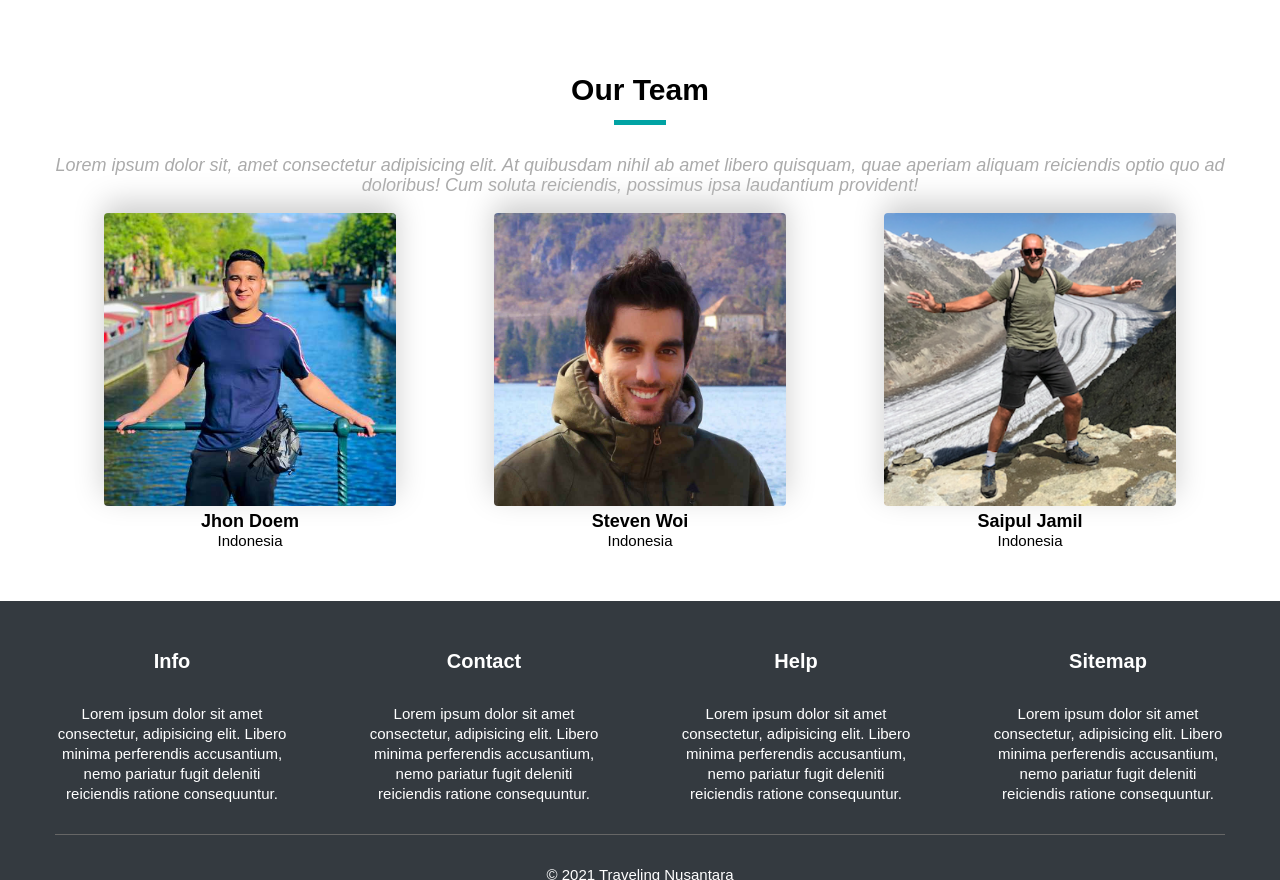
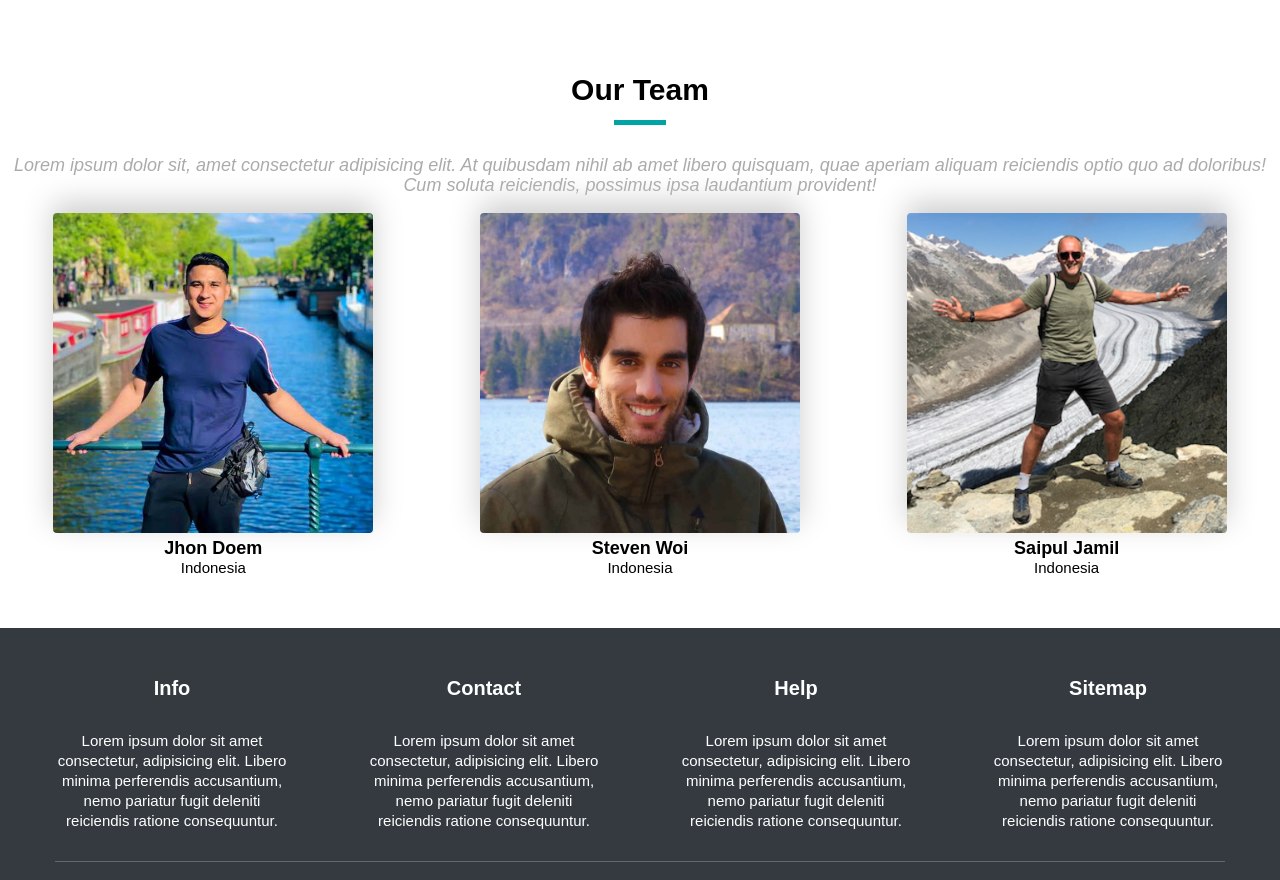
Before and after one commit to futakih/responsive-projek, a plain HTML site: page index.html in a window 1280 px wide. Shown: the part 1728-2608 px from the top of the page. Drawn offline with Linux system fonts and the light colour scheme.

Commit message:
fix index

```diff
--- a/index.html
+++ b/index.html
@@ -117,7 +117,7 @@
         </div>
       </section>
       <section id="team">
-        <div class="layar-dalam">
+        <div >
           <h3>Our Team</h3>
           <p class="ringkasan">
             Lorem ipsum dolor sit, amet consectetur adipisicing elit. At quibusdam nihil ab amet libero quisquam, quae aperiam aliquam reiciendis optio quo ad doloribus! Cum soluta reiciendis, possimus ipsa laudantium provident!
```
